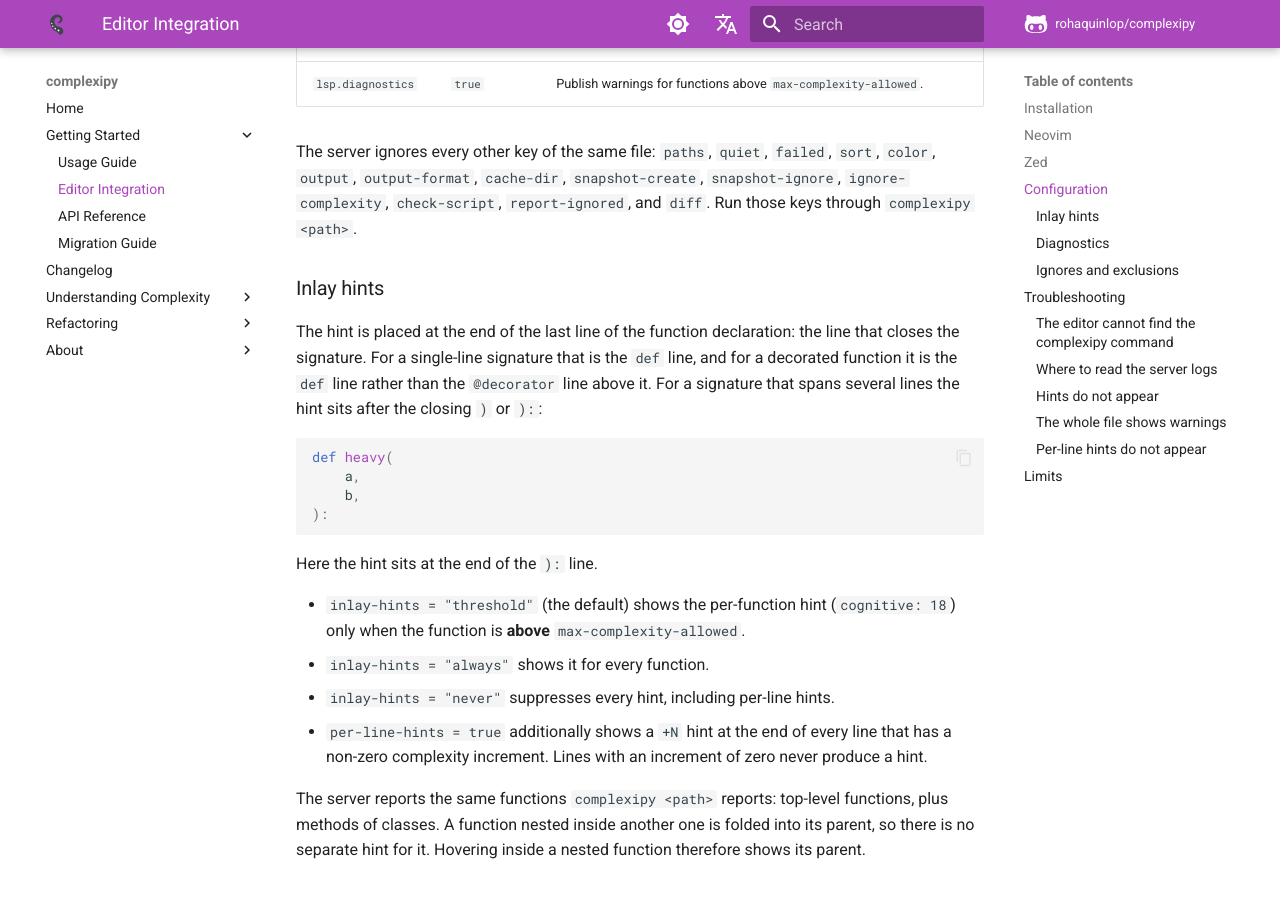
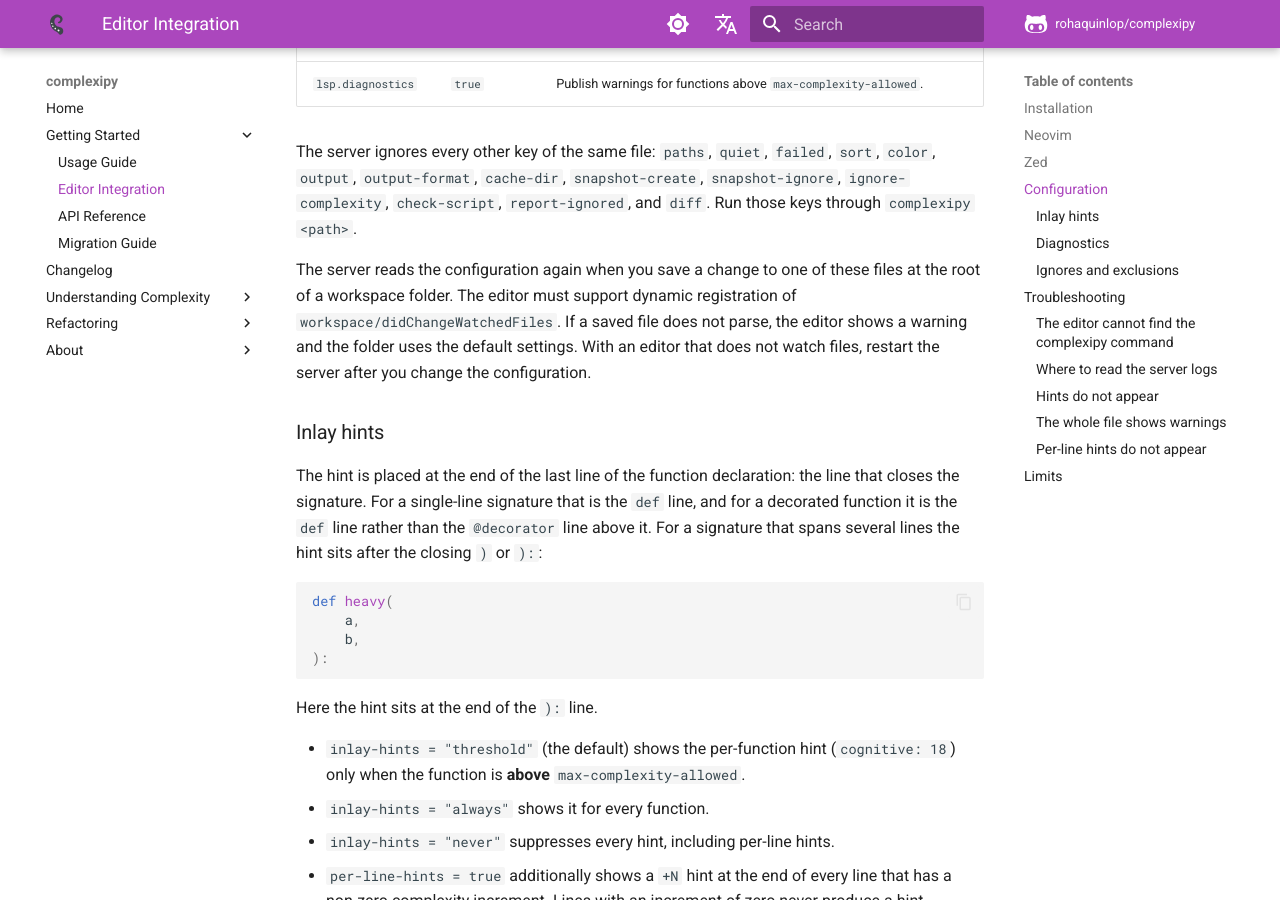
Before and after one commit to rohaquinlop/complexipy, an MkDocs documentation site: the page built from docs/editors.md, in a window 1280 px wide and 900 px high, scrolled down 2952 px. Built offline with MkDocs 1.6.1 and Material for MkDocs 9.7.7, drawn with Linux system fonts in a browser that asks for light colours; comment, search, counter and statistics services are not loaded.

Commit message:
docs(lsp): describe config reload on file changes

```diff
--- a/docs/editors.md
+++ b/docs/editors.md
@@ -147,6 +147,13 @@ The server ignores every other key of the same file: `paths`, `quiet`,
 `snapshot-create`, `snapshot-ignore`, `ignore-complexity`, `check-script`,
 `report-ignored`, and `diff`. Run those keys through `complexipy <path>`.
 
+The server reads the configuration again when you save a change to one of
+these files at the root of a workspace folder. The editor must support dynamic
+registration of `workspace/didChangeWatchedFiles`. If a saved file does not
+parse, the editor shows a warning and the folder uses the default settings.
+With an editor that does not watch files, restart the server after you change
+the configuration.
+
 ### Inlay hints
 
 The hint is placed at the end of the last line of the function declaration: the
```
Also changed, not shown: CHANGELOG.md (+4 -1 lines), docs/es/changelog.md (+4 -1 lines), docs/es/editors.md (+7 -0 lines).
